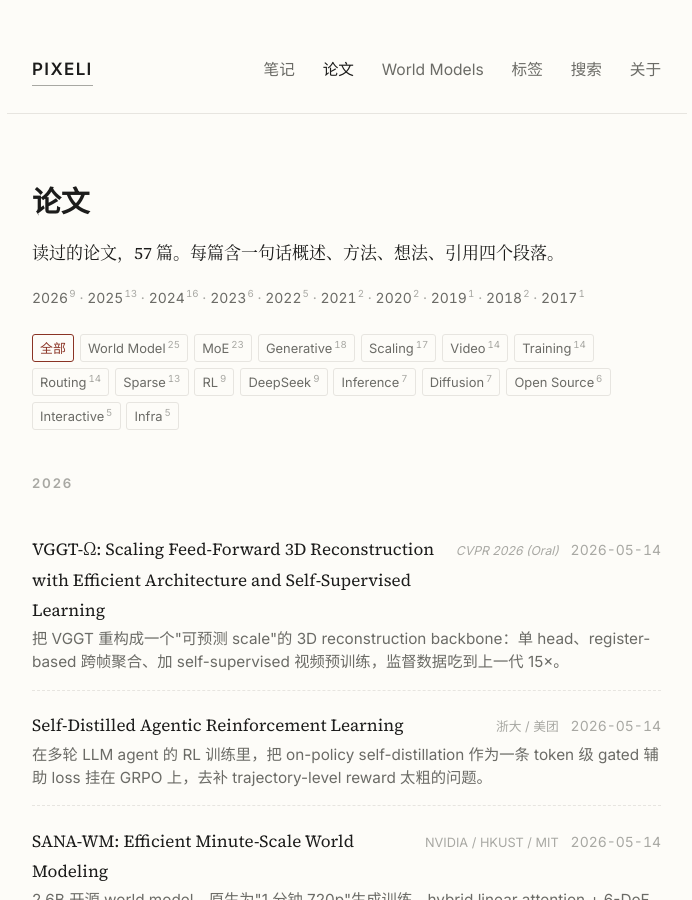
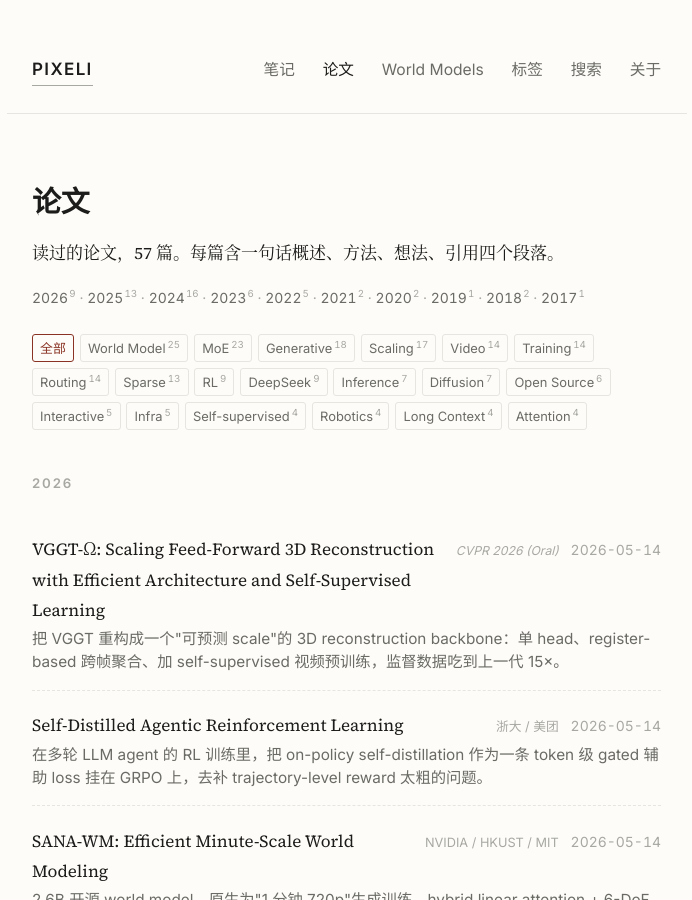
Before and after one commit to pixeli99/PIXELI, a Jekyll site: the page built from papers.md, in a window 1280 px wide and 900 px high. Shown: the whole window, without its empty margins (286-978 px from the left). Built offline with Jekyll 4.4.1, drawn with Linux system fonts in a browser that asks for light colours.

Commit message:
过滤栏：论文标签显示阈值从 5 降至 4
Attention、Long Context、Robotics、Self-supervised 各有 4 篇，是有实质意义的研究方向，之前因阈值卡在 5 而不在过滤栏入口，只能绕道搜索；降到 4 后这四个标签直接可点选。过滤栏在移动端已是横向可滑动设计，多 4 个按钮不影响布局。

Co-Authored-By: Claude Sonnet 4.6 <noreply@anthropic.com>
Claude-Session: https://claude.ai/code/session_01Wom4BpxCZad1dvT2JFvBVH

```diff
--- a/papers.md
+++ b/papers.md
@@ -11,12 +11,12 @@ description: 论文阅读笔记，每篇含一句话概述、方法摘要、个
 
 {% assign papers_sorted = site.papers | where_exp: "p", "p.published != false" | sort: "date" | reverse %}
 {% assign papers_by_year = papers_sorted | group_by_exp: "p", "p.date | date: '%Y'" %}
-{% comment %}Build tag frequency list for the filter bar (tags with ≥5 papers){% endcomment %}
+{% comment %}Build tag frequency list for the filter bar (tags with ≥4 papers){% endcomment %}
 {% assign _all_tags = "" | split: "" %}
 {% for p in papers_sorted %}{% for t in p.tags %}{% assign _all_tags = _all_tags | push: t %}{% endfor %}{% endfor %}
 {% assign _uniq_tags = _all_tags | uniq %}
 {% assign _freq_rows = "" | split: "" %}
-{% for t in _uniq_tags %}{% assign _cnt = 0 %}{% for v in _all_tags %}{% if v == t %}{% assign _cnt = _cnt | plus: 1 %}{% endif %}{% endfor %}{% if _cnt >= 5 %}{% capture _row %}{{ _cnt | prepend: "00000" | slice: -5, 5 }}|{{ t }}{% endcapture %}{% assign _freq_rows = _freq_rows | push: _row %}{% endif %}{% endfor %}
+{% for t in _uniq_tags %}{% assign _cnt = 0 %}{% for v in _all_tags %}{% if v == t %}{% assign _cnt = _cnt | plus: 1 %}{% endif %}{% endfor %}{% if _cnt >= 4 %}{% capture _row %}{{ _cnt | prepend: "00000" | slice: -5, 5 }}|{{ t }}{% endcapture %}{% assign _freq_rows = _freq_rows | push: _row %}{% endif %}{% endfor %}
 {% assign _freq_rows = _freq_rows | sort | reverse %}
 
 <nav class="year-nav" aria-label="按年份跳转">
```
